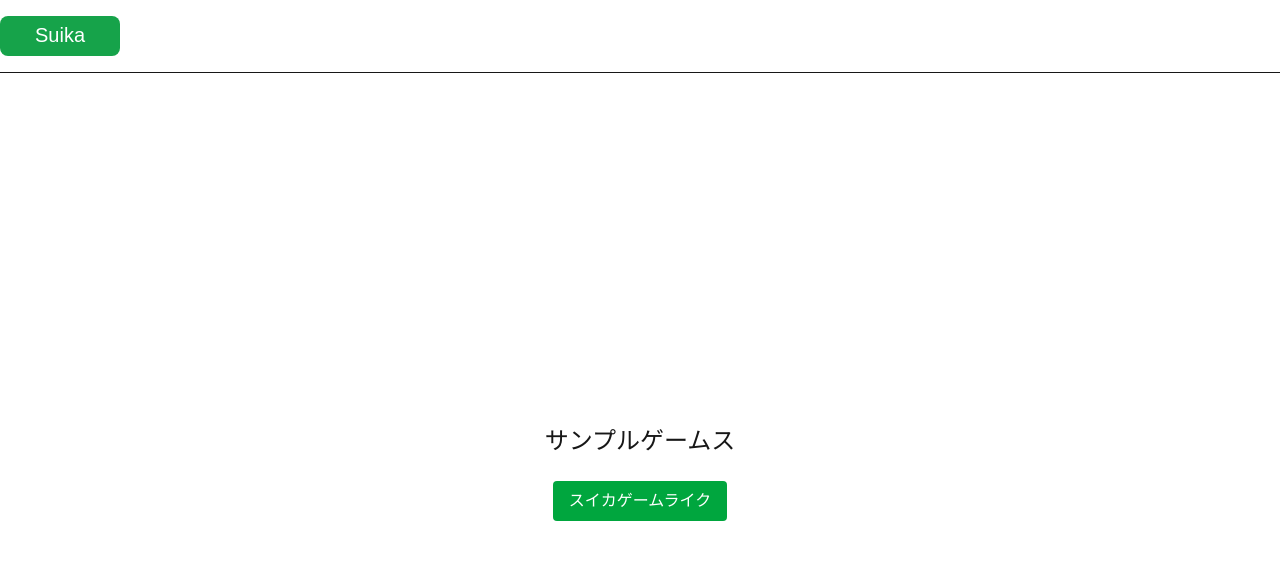
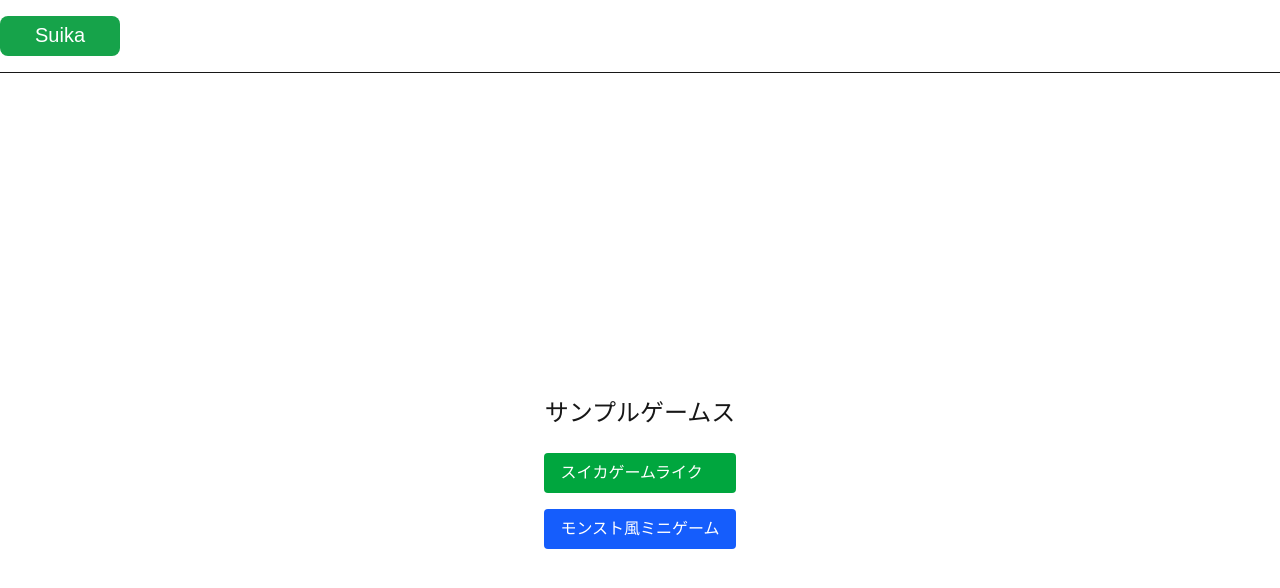
Before and after one commit to rmanzoku/samples, a Next.js app in the folder next-app/: page / in a window 1280 px wide. Shown: the top 588 px of the page. Built offline with nearby package versions, Linux system fonts and the light colour scheme.

Commit message:
Add home link to Monster Strike demo

```diff
--- a/next-app/app/page.tsx
+++ b/next-app/app/page.tsx
@@ -4,12 +4,20 @@ export default function Home() {
   return (
     <div className="max-w-sm mx-auto min-h-screen flex flex-col items-center justify-center p-4">
       <h1 className="text-2xl mb-6">サンプルゲームス</h1>
+      <div className="flex flex-col gap-4">
         <Link
           href="/games/suika"
           className="bg-green-600 text-white px-4 py-2 rounded"
         >
           スイカゲームライク
         </Link>
+        <Link
+          href="/monst-game/"
+          className="bg-blue-600 text-white px-4 py-2 rounded"
+        >
+          モンスト風ミニゲーム
+        </Link>
+      </div>
     </div>
   );
 }
```
Also changed, not shown: 1 other file (tests, documents, lock files or other folders). Lines whose indentation alone changed are shown as unchanged.
